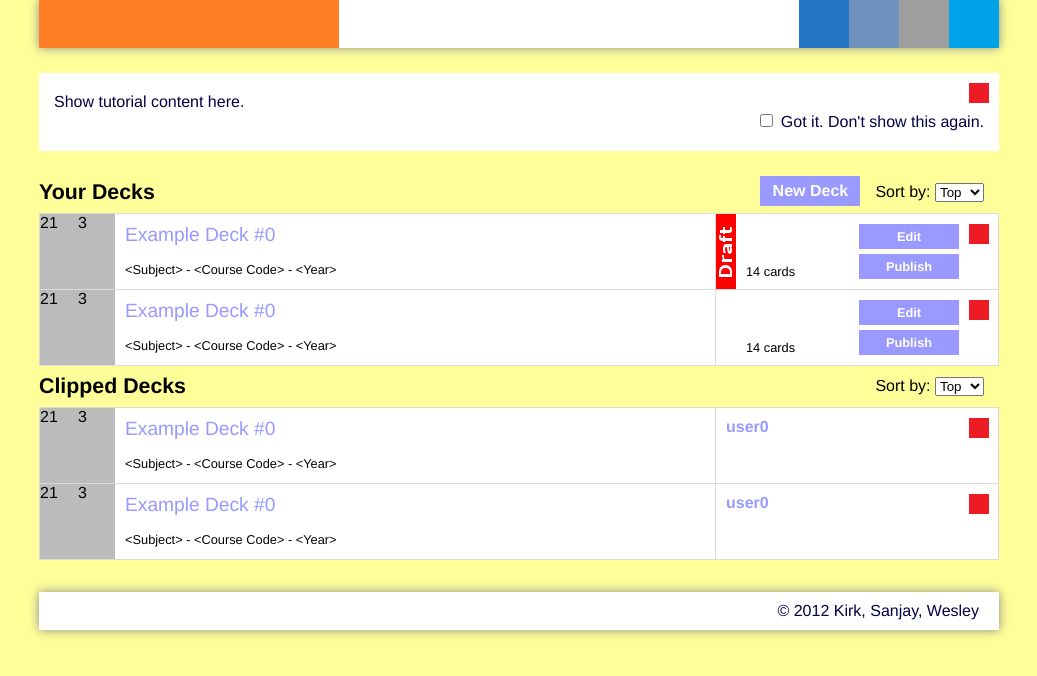
After one commit to StarWallace/CrashCards, a PHP site: page /manage.php in a window 1280 px wide. The commit adds this page. Shown: the top 676 px of the page, without its empty margins (121-1158 px from the left). Run offline with PHP 8.4, Linux system fonts and the light colour scheme; grey boxes are pictures that could not be loaded.

Commit message:
Manage Cards
Added Manage Cards page and adjusted a couple of other things. Still
need up/down vote and plug-in to back-end.

```diff
--- a/browse.php
+++ b/browse.php
@@ -102,7 +102,7 @@
             <a href="
                 <?php echo "#user0"; ?>
             ">
-                <div id="userName" class="halfRow link">
+                <div id="userName" class="halfRow link corner-spaced">
                     <div class="bold">
                         <?php echo "user0"; ?>
                     </div>
--- /dev/null
+++ b/manage.php
@@ -0,0 +1,193 @@
+<?php
+	ob_start();
+?>
+
+<?php
+    function __autoload($sClassName) {
+        require_once("classes/$sClassName.class.php");
+    }
+?>
+
+<link rel="stylesheet" type="text/css" href="wrapper/css/browse.css"/>
+<link rel="stylesheet" type="text/css" href="wrapper/css/deck.css"/>
+<link rel="stylesheet" type="text/css" href="wrapper/css/manage.css"/>
+
+<div id="tutorial" class="white h-spaced v-spaced separated">
+    <div id="tutorialContent">
+        Show tutorial content here.
+    </div>
+    <div class="dismiss remove close"></div>
+    <div class="dismiss bottom">
+        <input id="dismissManageTutorial" type="checkbox"/>
+        <label for="dismissManageTutorial">Got it. Don't show this again.</label>
+    </div>
+</div>
+
+<div id="browseNav">
+        <div class="left bold title">Your Decks</div>
+    <div id="navControls">
+        <div class="right h-spaced">
+            <label for="sortOrder">Sort by:</label>
+            <select id="sortOrder">
+                <option>Top</option>
+                <option>New</option>
+            </select>
+        </div>
+        <a href="edit.php">
+            <div class="button" id="newDeck">New Deck</div>
+        </a>
+    </div>
+    <div class="floatLine"></div>
+</div>
+
+<div id="deckList">
+	<?php
+		//foreach ($decks as $deck) {
+        for ($i = 0; $i < 2; $i++) {
+	?>
+	<div class="browseItem">
+        <div class="vote">
+            <div class="scores">
+                <div class="up score">
+                    <?php echo "21"; ?>
+                </div>
+                <div class="down score">
+                    <?php echo "3"; ?>
+                </div>
+            </div>
+            <div class="voteControls">
+                <div class="up control"></div>
+                <div class="down control"></div>
+            </div>
+        </div>
+        <div class="deckTag">
+            <a href="
+                <?php echo "#link"; ?>
+            ">
+                <div class="halfRow link">
+                    <div class="title corner-spaced">
+                        <?php echo "Example Deck #0"; ?>
+                    </div>
+                </div>
+            </a>
+            <div class="halfRow">
+                <div class="info">
+                    <br/>
+                    <?php echo "&lt;Subject&gt; - &lt;Course Code&gt; - &lt;Year&gt;"; ?>
+                </div>
+            </div>
+        </div>
+        <div class="userTag">
+            <?php
+                // If deck not published
+                if (!$i) {
+            ?>
+            <div class="draftTag"></div>
+            <?php
+                }
+            ?>
+            <div id="cardCount" class="bottom">
+                14 cards
+            </div>
+            <div class="deck-links">
+                <div class="button">Edit</div>
+                <div class="button">Publish</div>
+            </div>
+        </div>
+        <div class="remove removeCard" title="Delete Deck"></div>
+	</div>
+	<?php
+		}
+	?>
+</div>
+
+
+
+
+
+
+
+
+
+
+
+
+<div id="browseNav">
+        <div class="left bold title">Clipped Decks</div>
+    <div id="navControls">
+        <div class="right h-spaced">
+            <label for="sortOrder">Sort by:</label>
+            <select id="sortOrder">
+                <option>Top</option>
+                <option>New</option>
+            </select>
+        </div>
+    </div>
+    <div class="floatLine"></div>
+</div>
+
+<div id="deckList">
+	<?php
+		//foreach ($decks as $deck) {
+        for ($i = 0; $i < 2; $i++) {
+	?>
+	<div class="browseItem">
+        <div class="vote">
+            <div class="scores">
+                <div class="up score">
+                    <?php echo "21"; ?>
+                </div>
+                <div class="down score">
+                    <?php echo "3"; ?>
+                </div>
+            </div>
+            <div class="voteControls">
+                <div class="up control"></div>
+                <div class="down control"></div>
+            </div>
+        </div>
+        <div class="deckTag">
+            <a href="
+                <?php echo "#link"; ?>
+            ">
+                <div class="halfRow link">
+                    <div class="title corner-spaced">
+                        <?php echo "Example Deck #0"; ?>
+                    </div>
+                </div>
+            </a>
+            <div class="halfRow">
+                <div class="info">
+                    <br/>
+                    <?php echo "&lt;Subject&gt; - &lt;Course Code&gt; - &lt;Year&gt;"; ?>
+                </div>
+            </div>
+        </div>
+        <div class="userTag">
+            <a href="
+                <?php echo "#user0"; ?>
+            ">
+                <div id="userName" class="halfRow link corner-spaced">
+                    <div class="bold">
+                        <?php echo "user0"; ?>
+                    </div>
+                </div>
+            </a>
+        </div>
+        <div class="remove removeCard" title="Unclip Deck"></div>
+	</div>
+	<?php
+		}
+	?>
+</div>
+
+
+
+
+
+<?php
+    $sTitle = "Manage Decks";
+    require_once("wrapper/wrapper.php");
+?>
+
+<script type="text/javascript" src="scripts/manage.js"></script>
--- /dev/null
+++ b/scripts/manage.js
@@ -0,0 +1,7 @@
+$(".dismiss.close").click( function() {
+    $("#tutorial").slideUp(1500, "easeOutBounce");
+    if (document.getElementById("dismissManageTutorial").checked) {
+        // Remember not to show tutorial to this user again
+        // AJAX
+    }
+});
--- a/wrapper/css/deck.css
+++ b/wrapper/css/deck.css
@@ -98,6 +98,7 @@
 .userTag {
     width: 200px;
     border-left: 1px solid #dbdbdb;
+    position: relative;
 }
 
     /***************
@@ -114,14 +115,3 @@
 .clip:hover {
     background-image: url("../images/controls/clip_hover.png");
 }
-
-    /********************
-        COMMON STYLES
-    ********************/
-
-.deckTag .title,
-.userTag div > div {
-    padding-left: 10px;
-    padding-right: 10px;
-    padding-top: 10px;
-}
--- a/wrapper/css/main.css
+++ b/wrapper/css/main.css
@@ -126,6 +126,20 @@ input.login {
     background-image: url("../images/controls/logout.png");
 }
 
+.remove {
+    position: absolute;
+    right: 10px;
+    height: 20px;
+    width: 20px;
+    background-image: url("../images/controls/remove.png");
+    background-repeat: no-repeat;
+    cursor: pointer;
+}
+
+.remove:hover {
+    background-image: url("../images/controls/remove_hover.png");
+}
+
     /*********************
         COMMON CLASSES
     *********************/
@@ -249,3 +263,25 @@ div.info-tooltip {
     max-width: 300px;
 	z-index: 100;
 }
+
+.right {
+    float: right;
+}
+
+.left {
+    float: left;
+}
+
+.title {
+    font-size: 16pt;
+}
+
+.corner-spaced {
+    padding-left: 10px;
+    padding-right: 10px;
+    padding-top: 10px;
+}
+
+.bottom {
+    bottom: 0px;
+}
--- /dev/null
+++ b/wrapper/css/manage.css
@@ -0,0 +1,50 @@
+.draftTag {
+    width: 20px;
+    height: 75px;
+    background-image: url("../images/draft.png");
+    float: left;
+}
+
+.userTag {
+    width: 243px;
+}
+
+.remove {
+    margin-top: 10px;
+    height: 20px !important;
+}
+
+.deck-links {
+    height: 75px;
+    width: 100px;
+    float: right;
+    text-align: right;
+    padding-top: 10px;
+}
+
+.deck-links .button {
+    height: 25px;
+    font-size: 0.8em;
+    line-height: 25px;
+    margin-bottom: 5px;
+}
+
+.userTag .bottom {
+    position: absolute;
+    padding-left: 30px;
+    padding-bottom: 10px;
+    font-size: 0.8em;
+}
+
+.dismiss {
+    text-align: right;
+}
+
+.close {
+    margin-left: 10px;
+    top: 0px;
+}
+
+#tutorial {
+    position: relative;
+}
```
Also changed, not shown: wrapper/css/edit.css (+0 -14 lines), wrapper/images/controls/remove.png (added), wrapper/images/controls/remove_hover.png (added), wrapper/images/controls/search.png (added), wrapper/images/draft.png (added).
